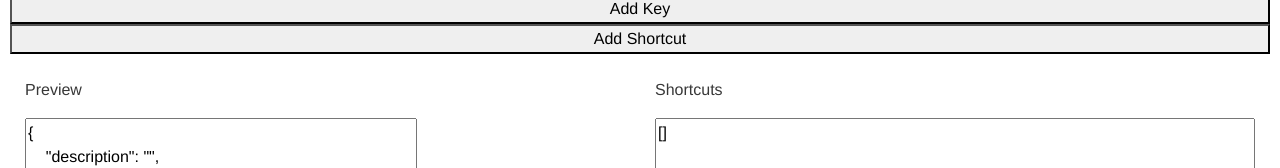
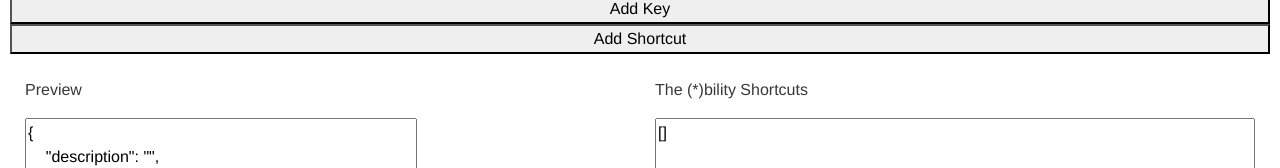
Before and after one commit to naiduarvind/shortcuts, a Vue app: page /editor in a window 1280 px wide. Shown: the part 148-316 px from the top of the page. Built offline with nearby package versions, Linux system fonts and the light colour scheme.

Commit message:
chore(shortcuts): update site metadata
Signed-off-by: Arvind Naidu <arvind@thebility.engineer>

```diff
--- a/src/views/Editor.vue
+++ b/src/views/Editor.vue
@@ -40,7 +40,7 @@
         </div>
       </div>
       <div class="d-flex flex-column col-6">
-        <p>Shortcuts</p>
+        <p>The (*)bility Shortcuts</p>
         <textarea v-model="shortcutsstr" rows="8" cols="40"></textarea>
         <div v-for="(item,index) in shortcuts" :key="index">
           <p>Description: {{item.description}}</p>
```
